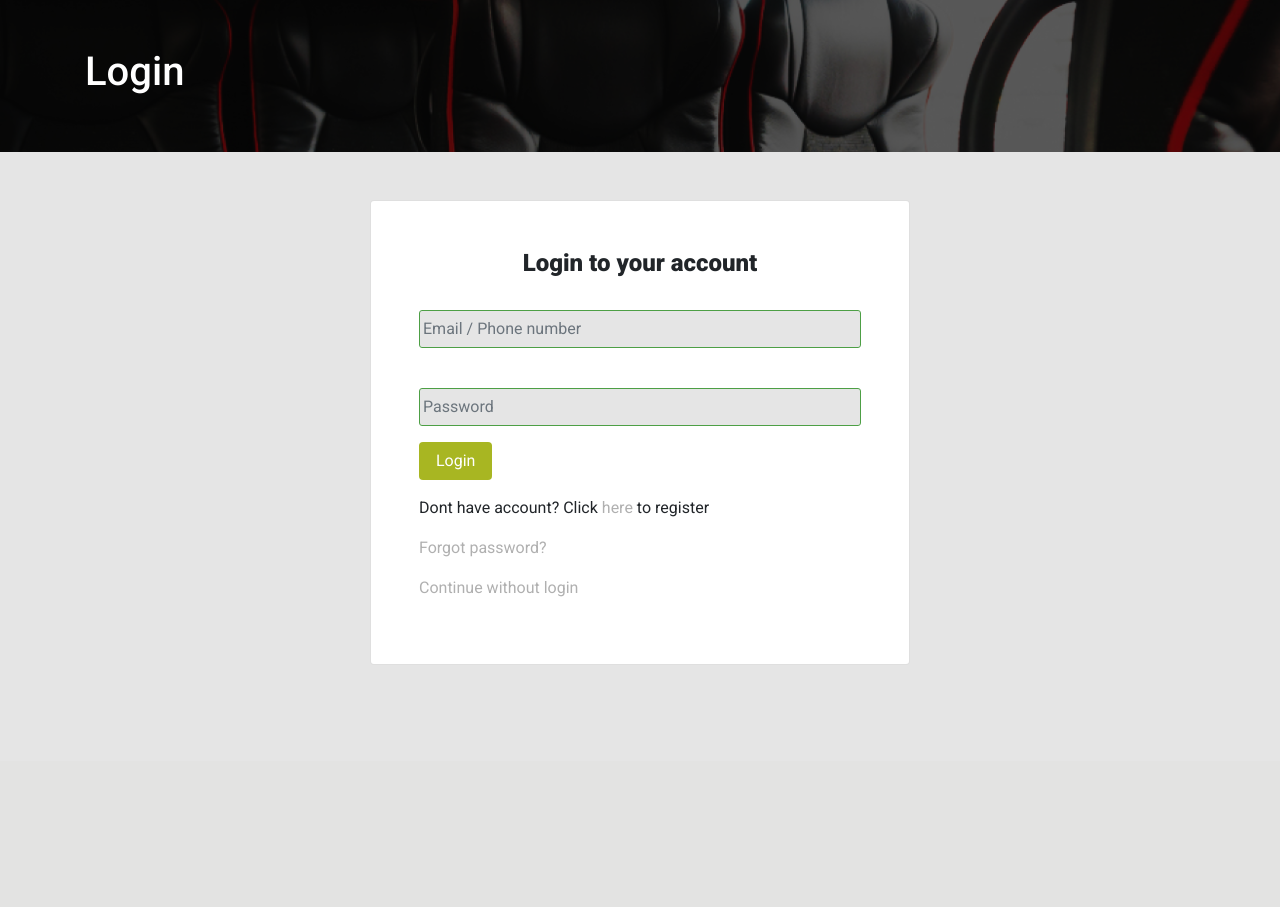
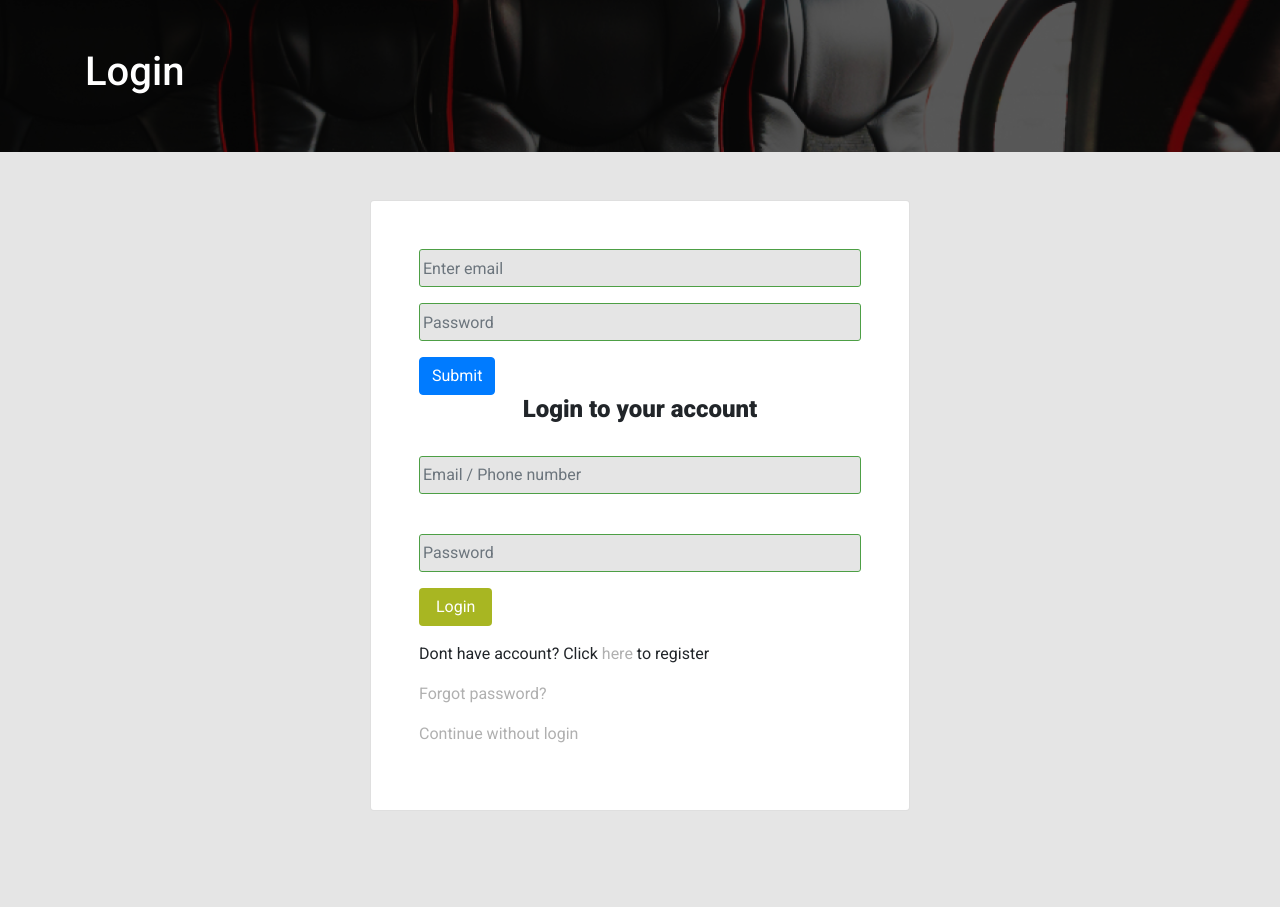
Before and after one commit to iballi2017/pmtransit, a PHP site: page /user/login.php in a window 1280 px wide. Shown: the part 64-971 px from the top of the page. Before the commit the page ends 728 px from the top, so only its background shows below. Run offline with PHP 8.4, Linux system fonts and the light colour scheme; some libraries are stand-ins or nearby versions.

Commit message:
19/02/2020 commit

```diff
--- a/css/style.css
+++ b/css/style.css
@@ -268,8 +268,7 @@ navbar brand logo modified for screen-readers
   padding-top: 1em;
   padding-bottom: 1em; }
   .hero-tab-nav-links:hover, .hero-tab-nav-links:focus {
-    color: #4d9f45;
-    color: #ffffff !important; }
+    color: #4d9f45; }
   .hero-tab-nav-links.active {
     background-color: #a8b622 !important;
     color: #ffffff; }
@@ -284,6 +283,8 @@ navbar brand logo modified for screen-readers
   background-color: #dedede;
   box-shadow: 2px 5px 5px rgba(56, 53, 53, 0.3);
   color: #a8b622; }
+  .book-a-seat-tab-nav-links:hover, .book-a-seat-tab-nav-links:focus {
+    color: #4d9f45; }
   .book-a-seat-tab-nav-links.active {
     background-color: #a8b622 !important;
     box-shadow: unset !important; }
--- a/css/style.scss
+++ b/css/style.scss
@@ -324,7 +324,6 @@ navbar brand logo modified for screen-readers
   &:hover,
   &:focus {
     color: $greenishColor;
-    color: $white !important;
   }
   &.active {
     background-color: $greenishLightColor !important;
@@ -344,6 +343,10 @@ navbar brand logo modified for screen-readers
   background-color: $greyishColor;
   box-shadow: 2px 5px 5px rgba(56, 53, 53, 0.3);
   color: $greenishLightColor;
+  &:hover,
+  &:focus {
+    color: $greenishColor;
+  }
 
   &.active {
     background-color: $greenishLightColor !important;
--- a/user/login.php
+++ b/user/login.php
@@ -21,6 +21,21 @@ include_once '../includes/header.php'; ?>
                     <div class="card my-5">
 
                         <div class="card-body p-5">
+                            <form>
+                                <div class="form-group">
+                                    <input type="email" class="form-control" id="exampleInputEmail1"
+                                        aria-describedby="emailHelp" placeholder="Enter email">
+                                </div>
+                                <div class="form-group">
+                                    <input type="password" class="form-control" id="exampleInputPassword1"
+                                        placeholder="Password">
+                                </div>
+                                <button type="submit" class="btn btn-primary">Submit</button>
+                            </form>
+
+
+
+
                             <form>
 
                                 <h4 class="text-center"><strong>Login to your account</strong></h4>
```
Also changed, not shown: 1 other file.
